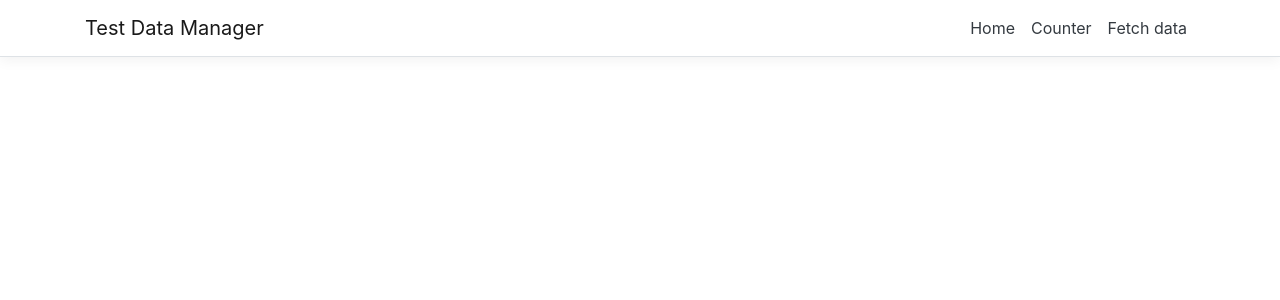
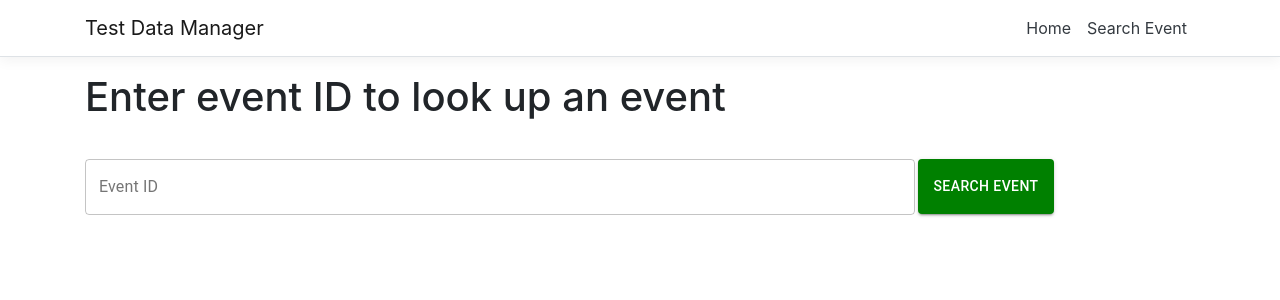
Before and after one commit to jingxianwtan/DataManager, a React (Create React App) app in the folder ASP.NETCoreWebApplication/ClientApp/: page /eventlookup in a window 1280 px wide. Shown: the top 300 px of the page. Built offline with nearby package versions, Linux system fonts and the light colour scheme.

Commit message:
modify nav bar

```diff
--- a/ASP.NETCoreWebApplication/ClientApp/src/App.js
+++ b/ASP.NETCoreWebApplication/ClientApp/src/App.js
@@ -2,6 +2,7 @@ import React, { Component } from 'react';
 import { Route } from 'react-router';
 import { Layout } from './components/Layout';
 import { Home } from './components/Home';
+import {EventLookUp} from "./components/EventLookUp";
 import { FetchData } from './components/FetchData';
 import { FetchEvent } from './components/FetchEvent';
 import { FetchListings } from './components/FetchListings';
@@ -22,10 +23,7 @@ export default class App extends Component {
           <Route exact path='/' component={Home} />
           <Route path='/counter' component={Counter} />
           <Route path='/fetch-data' component={FetchData} />
-{/*          <Route exact path='/:parent' component={FetchCategory} />
-          <Route exact path='/:parent/:category' component={FetchEvent} />
-          <Route exact path='/:parent/:category/:eid/listings' component={FetchListings} />
-          <Route exact path='/:parent/:category/:eid/listings/:lid/transactions' component={FetchTransaction} />*/}
+          <Route exact path='/eventlookup' component={EventLookUp} />
           <Route exact path='/category' component={FetchCategory} />
           <Route exact path='/event' component={FetchEvent} />
           <Route exact path='/listing' component={FetchListings} />
--- /dev/null
+++ b/ASP.NETCoreWebApplication/ClientApp/src/components/EventLookUp.js
@@ -0,0 +1,20 @@
+import React, { Component } from 'react';
+import { Grid } from "@material-ui/core"
+import EventLookupForm from "./EventLookupForm";
+
+export class EventLookUp extends Component {
+    static displayName = EventLookUp.name;
+
+    render () {
+        return (
+            <div>
+                <h1>Enter event ID to look up an event</h1>
+                <Grid container>
+                    <Grid item xs = {12} style = {{marginTop: 30}}>
+                        <EventLookupForm> </EventLookupForm>
+                    </Grid>
+                </Grid>
+            </div>
+        );
+    }
+}
--- a/ASP.NETCoreWebApplication/ClientApp/src/components/EventLookupForm.js
+++ b/ASP.NETCoreWebApplication/ClientApp/src/components/EventLookupForm.js
@@ -39,7 +39,7 @@ class EventLookupForm extends Component {
                             type = "submit"
                             variant = "contained"
                             style={{backgroundColor: 'green', color: 'white', height: 55}}
-                        >EventLookUp</Button>
+                        >Search Event</Button>
                     </Grid>
                 </Grid>
             </form>
--- a/ASP.NETCoreWebApplication/ClientApp/src/components/NavMenu.js
+++ b/ASP.NETCoreWebApplication/ClientApp/src/components/NavMenu.js
@@ -33,11 +33,11 @@ export class NavMenu extends Component {
                 <NavItem>
                   <NavLink tag={Link} className="text-dark" to="/">Home</NavLink>
                 </NavItem>
+{/*                <NavItem>
+                  <NavLink tag={Link} className="text-dark" to="/counter">Counter</NavLink>
+                </NavItem>*/}
                 <NavItem>
-                  <NavLink tag={Link} className="text-dark" to="/counter">Counter</NavLink>
-                </NavItem>
-                <NavItem>
-                  <NavLink tag={Link} className="text-dark" to="/fetch-data">Fetch data</NavLink>
+                  <NavLink tag={Link} className="text-dark" to="/eventlookup">Search Event</NavLink>
                 </NavItem>
               </ul>
             </Collapse>
```
